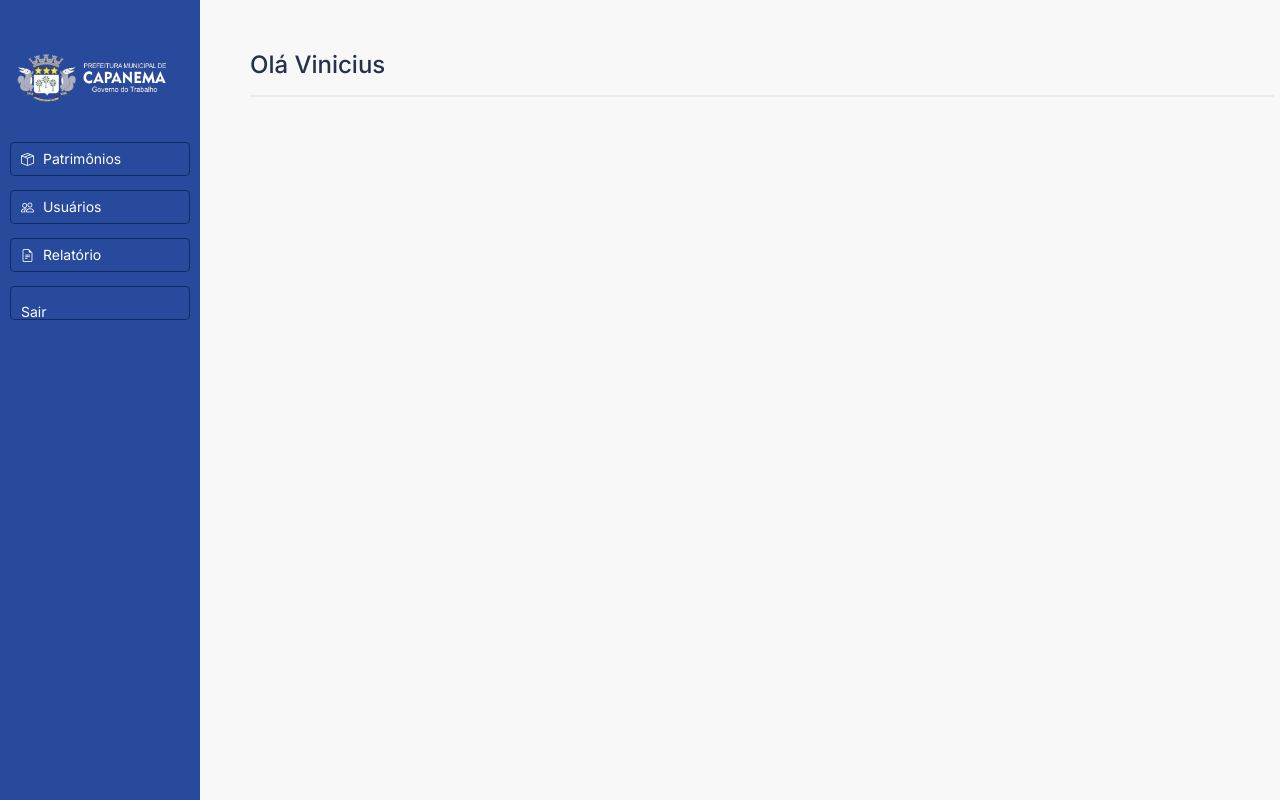
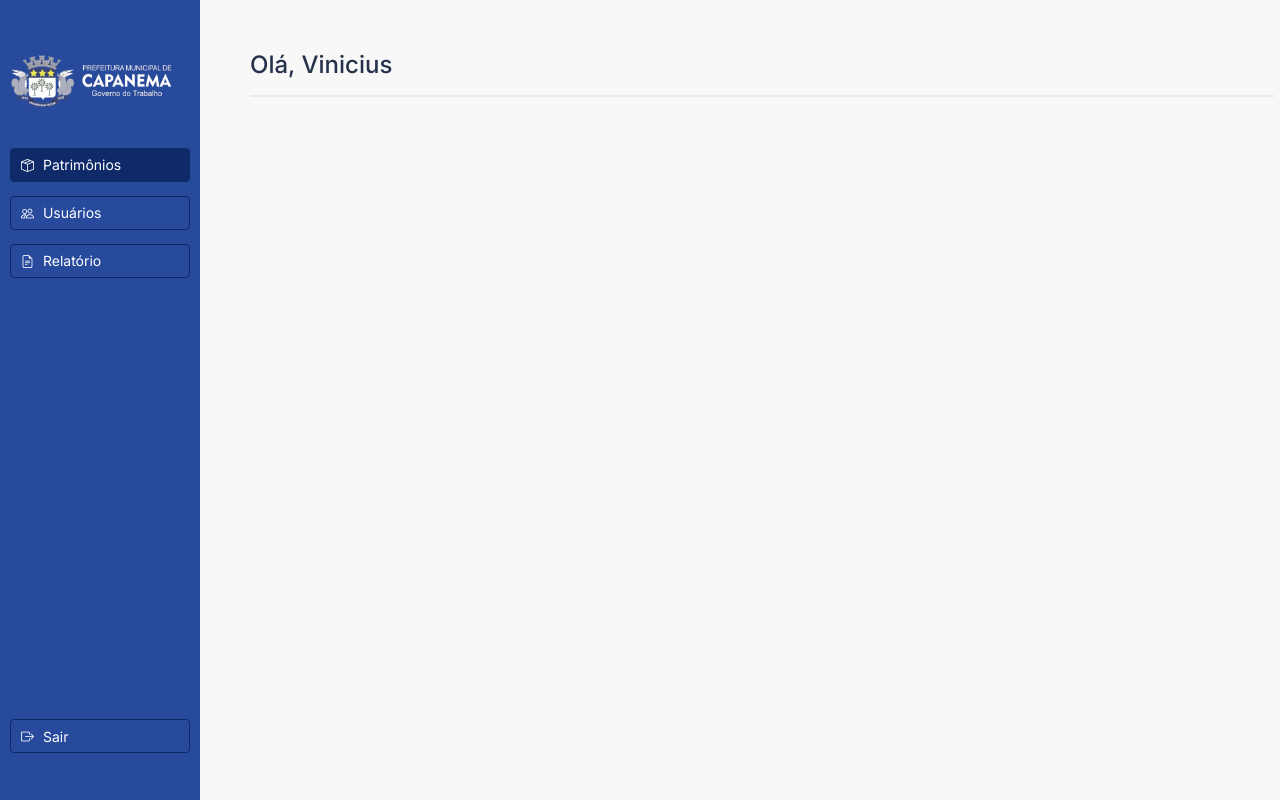
Before and after one commit to DevGueds/patrimonio, a PHP site: page /home.php in a window 1280 px wide. Run offline with PHP 8.4, Linux system fonts and the light colour scheme.

Commit message:
alteração css

```diff
--- a/css/home.css
+++ b/css/home.css
@@ -10,6 +10,10 @@ body{
     background-color: #f8f8f8;
     color: #fff;
 }
+.conteiner{
+    margin: auto;
+    max-width: 1920px;
+}
 .menu-lateral{
     position: fixed;
     top: 0;
@@ -20,6 +24,9 @@ body{
     height: 100%;
     padding: 40px 10px;
     background: #274A9D;
+    display: flex;
+    justify-content: space-between;
+
 }
 
 .menu-lateral-header{
@@ -60,6 +67,12 @@ body{
 
 }
 
+.ativo{
+    width: 178px;
+    height: 30px;
+    background: #0f2a69 !important;
+}
+
 .menu-lateral a:hover{
     width: 178px;
     height: 30px;
--- a/home.php
+++ b/home.php
@@ -10,7 +10,9 @@
 </head>
 
 <body>
+  <div class="conteiner">
     <aside class="menu-lateral">
+      <div>
         <header class="menu-lateral-header">
           <img class="logo-img" src="img/logo-2.png" alt="Logotipo Prefeitura">
         </header>
@@ -33,20 +35,23 @@
               <span>Relatório</span>
             </span>
           </a>
-        <a href="http://">
+        </nav>
+      </div>
+      <a href="#">
         <span>
-          <span class="sair">Sair</span>
+          <i class="bi bi-box-arrow-right"></i>
+          <span>Sair</span>
         </span>
       </a>
-    </nav>
     </aside>
 
     <main class="principal">
-    <h1>Olá Vinicius</h1>
+      <h1>Olá, Vinicius</h1>
       <hr class="linha">
 
 
     </main>
+  </div>
 </body>
 
 </html>
```
Lines whose indentation alone changed are shown as unchanged.
